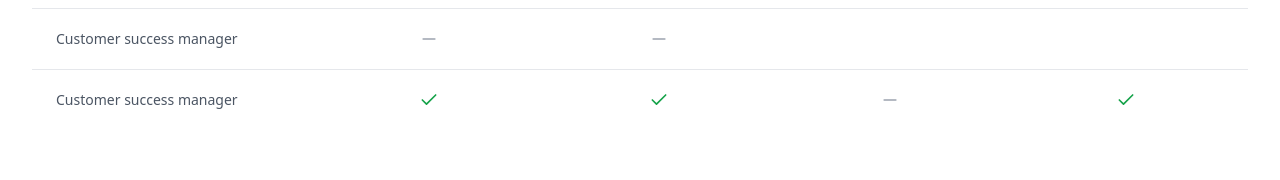
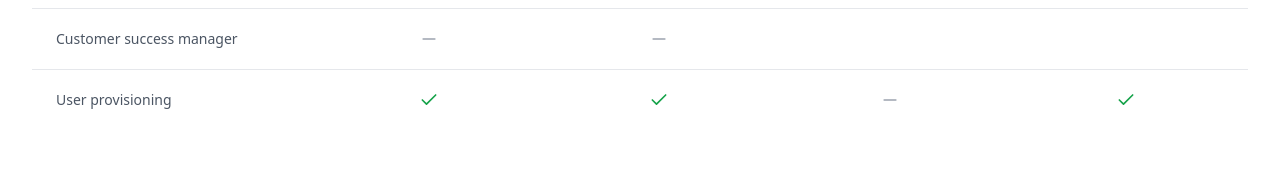
Before and after one commit to chingu-voyages/v47-tier2-team-10, a React (Create React App) app in the folder v47-client/: page /PricingPage in a window 1280 px wide. Shown: the part 1915-2095 px from the top of the page. Built offline with nearby package versions, Linux system fonts and the light colour scheme.

Commit message:
fix text

```diff
--- a/v47-client/src/pages/PricingPage.jsx
+++ b/v47-client/src/pages/PricingPage.jsx
@@ -1392,7 +1392,7 @@ export default function PricingPage() {
                 </tr>
 
                 <tr>
-                    <th class="py-5 ps-6 pe-6 text-sm font-normal text-gray-600 text-start whitespace-nowrap dark:text-gray-400" scope="row">Customer success manager</th>
+                    <th class="py-5 ps-6 pe-6 text-sm font-normal text-gray-600 text-start whitespace-nowrap dark:text-gray-400" scope="row">User provisioning</th>
 
                     <td class="py-5 px-6">
                     {/* <!-- Check --> */}
```
